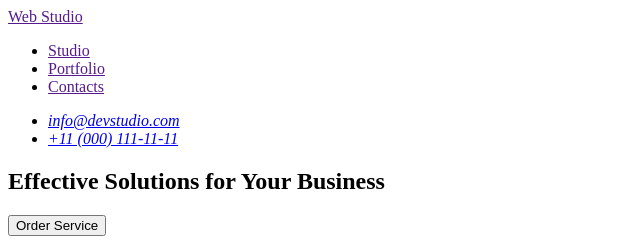
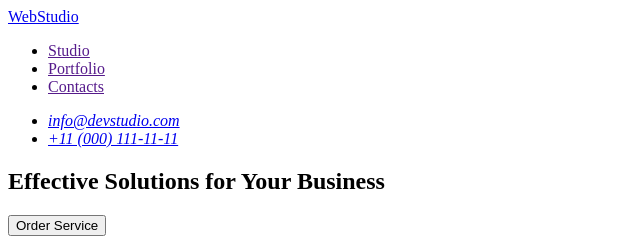
Before and after one commit to Oksanamarusich/goit-markup-hw-01, a plain HTML site: page index.html in a window 1280 px wide. Shown: the top 240 px of the page, 0-640 px from the left. Drawn offline with Linux system fonts and the light colour scheme.

Commit message:
correction of mistakes-2

```diff
--- a/index.html
+++ b/index.html
@@ -10,7 +10,7 @@
 <body>
     <header>
         <nav>
-          <a href="">Web Studio</a>
+          <a href="./index.html">WebStudio</a>
           <ul>
               <li>
                   <a href="">Studio</a>
@@ -116,7 +116,7 @@
 
     </main>
     <footer>
-        <a href="./index.html">Web Studio</a>
+        <a href="./index.html">WebStudio</a>
         <p>Increase the flow of customers and sales for your business with digital marketing & growth solutions.</p>
 
 
```
